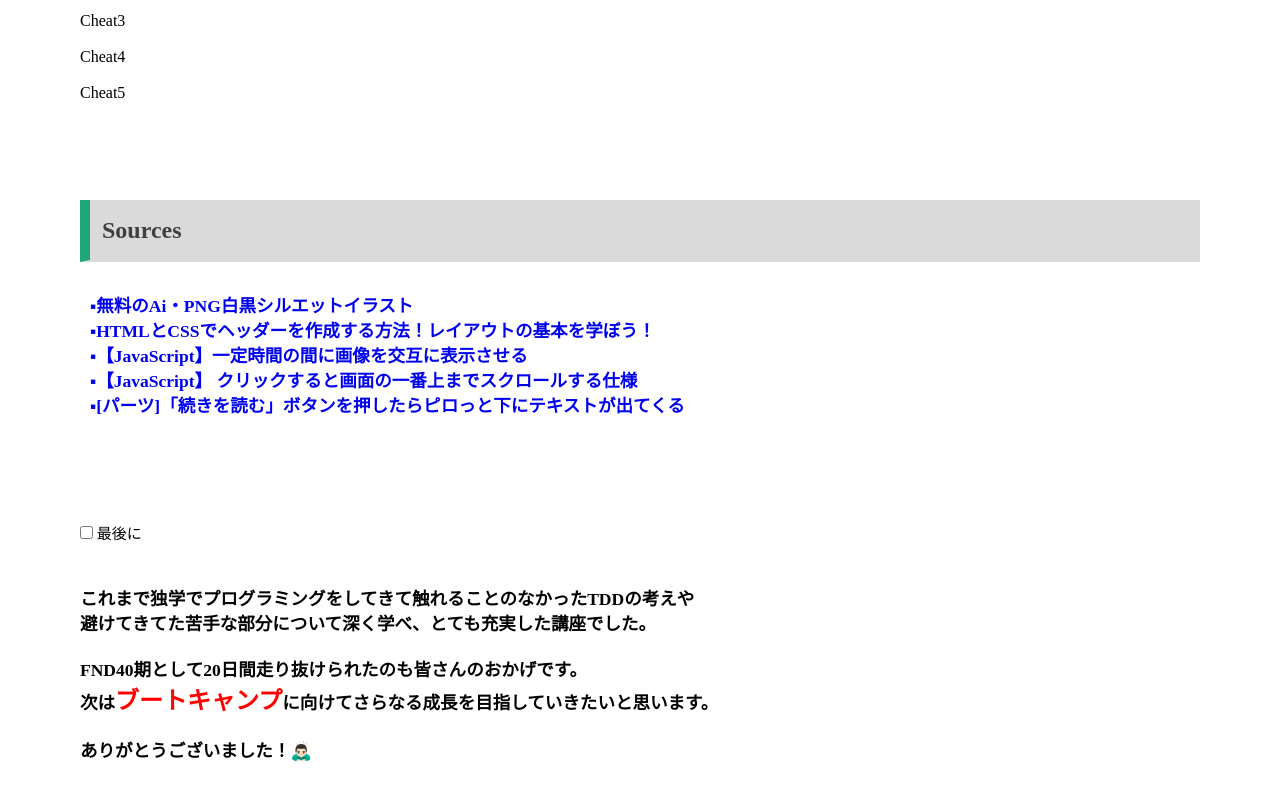
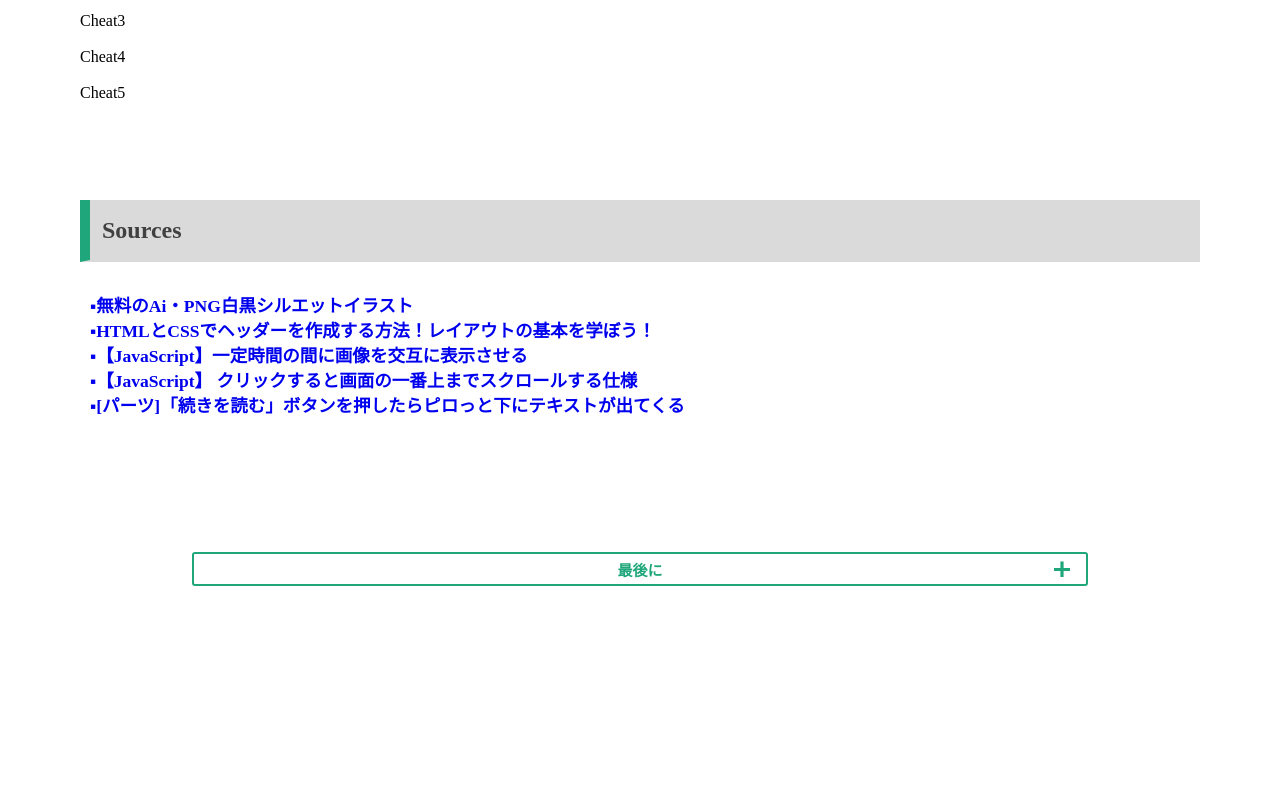
Before and after one commit to TsukasaYanagisawa/TsukasaYanagisawa.fnd40, a plain HTML site: page index.html in a window 1280 px wide. Shown: the part 1272-2079 px from the top of the page. After the commit the page ends 1983 px from the top, so only its background shows below. Drawn offline with Linux system fonts and the light colour scheme.

Commit message:
Update style.css

```diff
--- a/style.css
+++ b/style.css
@@ -96,10 +96,10 @@ section {
   display: block;
   padding: 0;
   color: #404040;
-  border-left: solid 10px #1fa67a;/*左側の線*/
-  border-bottom: solid 2px #dadada;/*下に灰色線*/
+  border-left: solid 10px #1fa67a;
+  border-bottom: solid 2px #dadada;
   background:rgb(218, 218, 218) ;
-  margin-bottom: 5px;/*下のバーとの余白*/
+  margin-bottom: 5px;
   line-height: 1.5;
   padding: 0.5em;
   font-weight: bold;
@@ -109,10 +109,10 @@ section {
   display: block;
   padding: 0;
   color: #404040;
-  border-left: solid 10px #1fa67a;/*左側の線*/
-  border-bottom: solid 2px #dadada;/*下に灰色線*/
+  border-left: solid 10px #1fa67a;
+  border-bottom: solid 2px #dadada;
   background:rgb(218, 218, 218) ;
-  margin-bottom: 5px;/*下のバーとの余白*/
+  margin-bottom: 5px;
   line-height: 1.5;
   padding: 0.5em;
   font-weight: bold;
@@ -223,3 +223,73 @@ h3 a {
 .pagetop:hover {
     box-shadow: 0 0 20px #1fa67a;
 }
+
+.last {
+  width: auto;
+  margin: 30px auto;
+}
+.last input {
+  display: none;
+}
+
+.last label {
+  font-weight: bold;
+  position: relative;
+  display: flex;
+  flex-direction: column;
+  justify-content: center;
+  width: 80%;
+  margin: auto;
+  padding: 0.3em 1em;
+  cursor: pointer;
+  transition: all 0.3s;
+  text-align: center;
+  color: #1fa67a;
+  border: 2px solid #1fa67a;
+  border-radius: 3px;
+}
+
+.last label::after {
+  position: absolute;
+  content: '';
+  right: 16px;
+  width: 16px;
+  height: 16px;
+  background: #1fa67a;
+  clip-path: polygon(0 40%, 40% 40%, 40% 0, 60% 0, 60% 40%, 100% 40%, 100% 60%, 60% 60%, 60% 100%, 40% 100%, 40% 60%, 0 60%);
+}
+.last label:hover::after {
+  color: #ffffff;
+}
+
+.last label:hover {
+  transition: all 0.3s;
+  color: #ffffff;
+  background: #1fa67988;
+}
+.last label:hover::after {
+  background: #ffffff;
+}
+
+.last input:checked ~ label::after {
+  background: #1fa67a;
+  clip-path: polygon(0 40%, 100% 40%, 100% 60%, 0 60%);
+}
+
+.last input:checked ~ label:hover::after {
+  background: #ffffff;
+}
+.last div.cp_container2 {
+  position: relative;
+  z-index: 10;
+  overflow: hidden;
+  height: 0;
+  margin-top: -1px;
+}
+.last input:checked ~ div.cp_container2 {
+  transition: height 0.5s ease-in-out;
+}
+
+.last input:checked ~ div.cp_container2 {
+  height: auto;
+}
```
